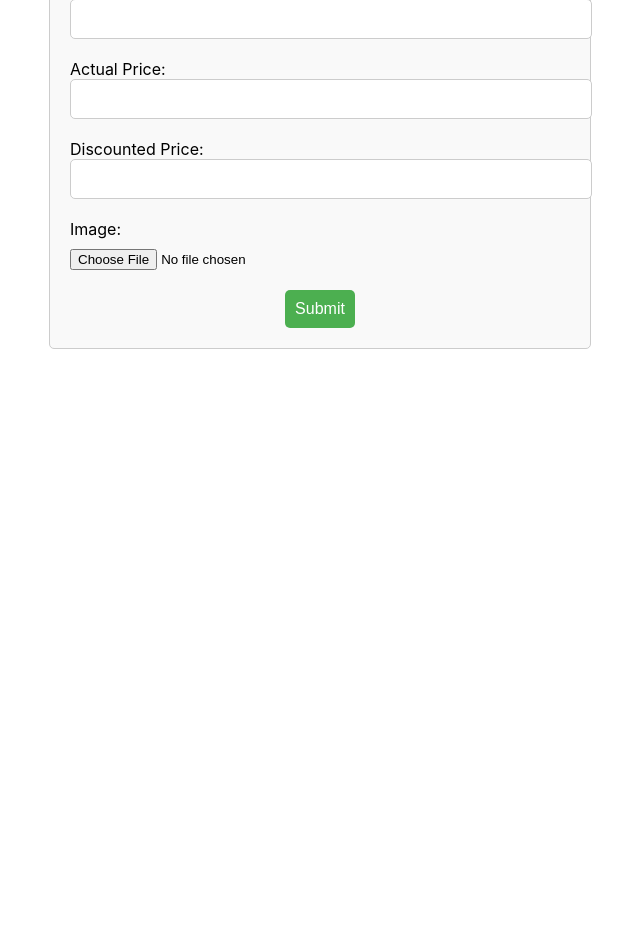
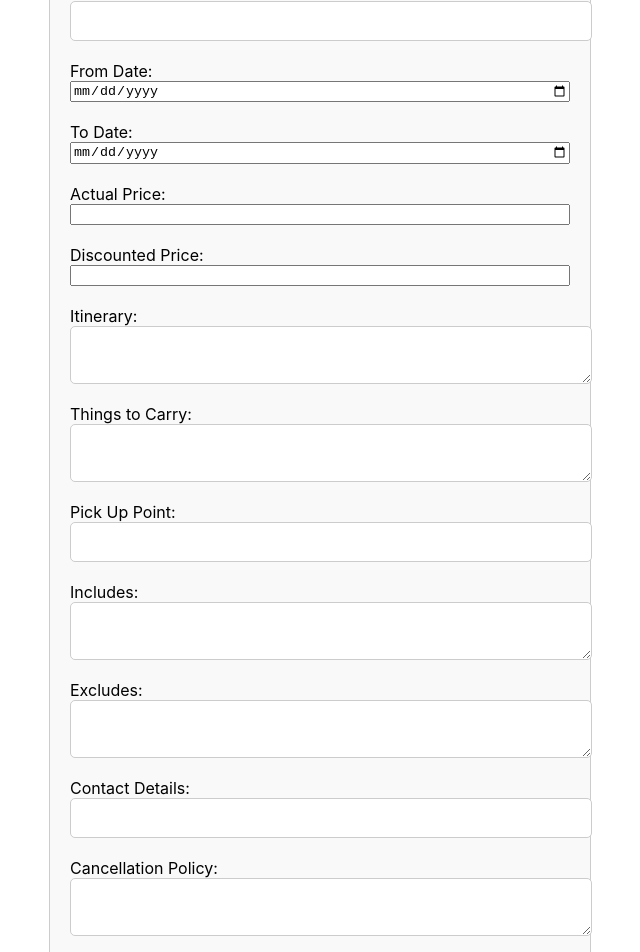
Before and after one commit to Satyambasaiye/form-, a React (Create React App) app: page / in a window 1280 px wide. Shown: the part 300-1252 px from the top of the page, without its empty margins (320-960 px from the left). Before the commit the page ends 800 px from the top, so only its background shows below. Built offline with nearby package versions, Linux system fonts and the light colour scheme.

Commit message:
added new fields

```diff
--- a/package.json
+++ b/package.json
@@ -8,6 +8,7 @@
     "@testing-library/user-event": "^13.5.0",
     "axios": "^1.3.5",
     "react": "^18.2.0",
+    "react-date-range": "^1.4.0",
     "react-dom": "^18.2.0",
     "react-modal": "^3.16.1",
     "react-scripts": "5.0.1",
--- a/src/App.js
+++ b/src/App.js
@@ -4,6 +4,7 @@ import Form from './components/Form';
 function App() {
   return (
     <div>
+      <h1 style={{ display: 'flex', justifyContent: 'center', alignItems: 'center' }}>Trek form </h1>
       <Form />
     </div>
 
--- a/src/components/Form.js
+++ b/src/components/Form.js
@@ -1,16 +1,24 @@
 import React, { useState } from 'react';
 import axios from 'axios';
 import './styles.css';
-
 
 const Form = () => {
   const [title, setTitle] = useState('');
   const [description, setDescription] = useState('');
   const [locations, setLocations] = useState('');
-  const [date, setDate] = useState('');
+  const [fromDate, setFromDate] = useState('');
+  const [toDate, setToDate] = useState('');
   const [actualPrice, setActualPrice] = useState('');
   const [discountedPrice, setDiscountedPrice] = useState('');
   const [image, setImage] = useState(null);
+  const [itinerary, setItinerary] = useState('');
+  const [thingsToCarry, setThingsToCarry] = useState('');
+  const [pickUpPoint, setPickUpPoint] = useState('');
+  const [includes, setIncludes] = useState('');
+  const [excludes, setExcludes] = useState('');
+  const [contactDetails, setContactDetails] = useState('');
+  const [cancellationPolicy, setCancellationPolicy] = useState('');
+
 
   const handleSubmit = async (event) => {
     event.preventDefault();
@@ -22,9 +30,17 @@ const Form = () => {
     formData.append('title', title);
     formData.append('description', description);
     formData.append('locations', locations);
-    formData.append('date', date);
+    formData.append('fromDate', fromDate);
+    formData.append('toDate', toDate);
     formData.append('actualPrice', actualPrice);
     formData.append('discountedPrice', discountedPrice);
+    formData.append('itinerary', itinerary);
+    formData.append('thingsToCarry', thingsToCarry);
+    formData.append('pickUpPoint', pickUpPoint);
+    formData.append('includes', includes);
+    formData.append('excludes', excludes);
+    formData.append('contactDetails', contactDetails);
+    formData.append('cancellationPolicy', cancellationPolicy);
 
     // Append the selected file(s) to the FormData object
     if (image !== null) {
@@ -56,17 +72,50 @@ const Form = () => {
         <input type="text" value={locations} onChange={(e) => setLocations(e.target.value)} />
       </label>
       <label>
-        Date:
-        <input type="text" value={date} onChange={(e) => setDate(e.target.value)} />
+        From Date:
+        <input type="date" value={fromDate} onChange={(e) => setFromDate(e.target.value)} />
+      </label>
+      <label>
+        To Date:
+        <input type="date" value={toDate} onChange={(e) => setToDate(e.target.value)} />
       </label>
       <label>
         Actual Price:
-        <input type="text" value={actualPrice} onChange={(e) => setActualPrice(e.target.value)} />
+        <input type="number" value={actualPrice} onChange={(e) => setActualPrice(e.target.value)} />
       </label>
       <label>
         Discounted Price:
-        <input type="text" value={discountedPrice} onChange={(e) => setDiscountedPrice(e.target.value)} />
+        <input type="number" value={discountedPrice} onChange={(e) => setDiscountedPrice(e.target.value)} />
       </label>
+      <label>
+      Itinerary:
+      <textarea value={itinerary} onChange={(e) => setItinerary(e.target.value)} />
+    </label>
+      <label>
+      Things to Carry:
+      <textarea value={thingsToCarry} onChange={(e) => setThingsToCarry(e.target.value)} />
+    </label>
+    <label>
+      Pick Up Point:
+      <input type="text" value={pickUpPoint} onChange={(e) => setPickUpPoint(e.target.value)} />
+    </label>
+    <label>
+      Includes:
+      <textarea value={includes} onChange={(e) => setIncludes(e.target.value)} />
+    </label>
+    <label>
+      Excludes:
+      <textarea value={excludes} onChange={(e) => setExcludes(e.target.value)} />
+    </label>
+    <label>
+      Contact Details:
+      <input type="text" value={contactDetails} onChange={(e) => setContactDetails(e.target.value)} />
+    </label>
+    <label>
+      Cancellation Policy:
+      <textarea value={cancellationPolicy} onChange={(e) => setCancellationPolicy(e.target.value)} />
+    </label>
+    <label></label>
       <label>
         Image:
         <input type="file" onChange={(e) => setImage(e.target.files[0])} />
```
Also changed, not shown: 1 other file (tests, documents, lock files or other folders).
